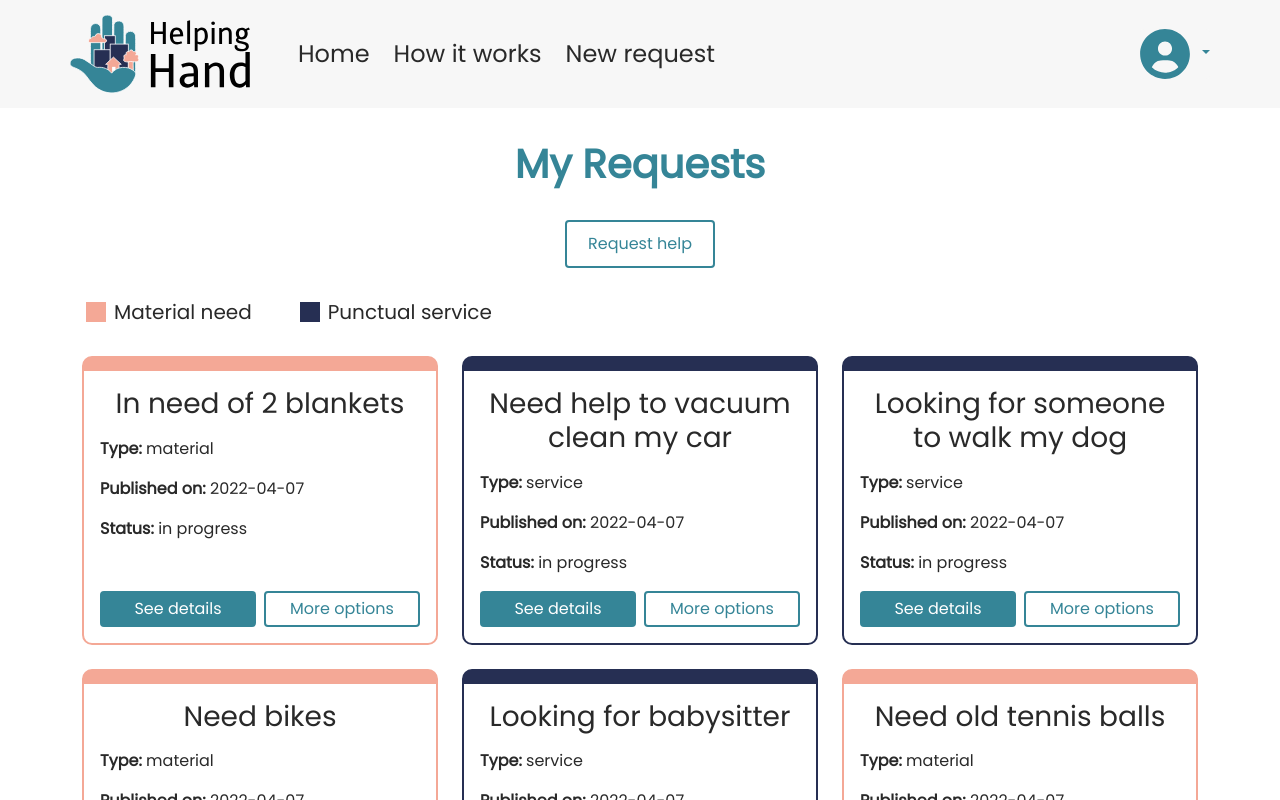
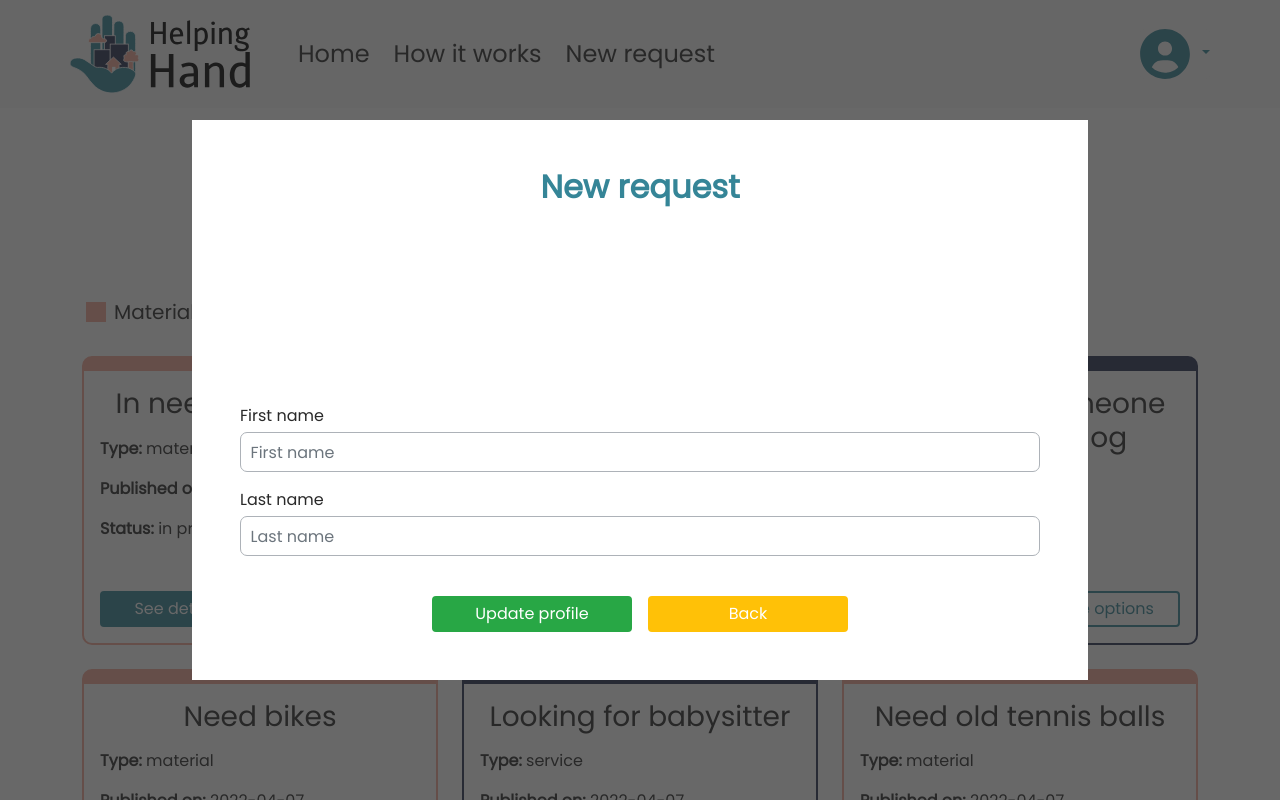
Before and after one commit to MathieuParadis/helping-hand, a React (Create React App) app: page /my-requests in a window 1280 px wide. Both pictures are taken after a click on the element "New request". Shown: the top 800 px of the page. Built offline with nearby package versions, Linux system fonts and the light colour scheme; what pigeon-maps would draw is missing.

Commit message:
Edited newUserRequestModal

```diff
--- a/src/App.jsx
+++ b/src/App.jsx
@@ -18,6 +18,7 @@ import UserRequests from './pages/UserRequests';
 import Flash from './components/Flash';
 import Footer from './components/Footer';
 import Navigation from './components/Navigation';
+import NewUserRequestModal from './components/NewUserRequestModal';
 
 // REACT FONTAWESOME IMPORTS
 import { library } from "@fortawesome/fontawesome-svg-core";
@@ -30,6 +31,7 @@ const App = () => {
       <Router>
         <Navigation />
         <Flash />
+        <NewUserRequestModal />
         <Routes>
           <Route path="/" element={<Home />} />
           <Route path="/my-chats" element={<Chat />} />
--- a/src/components/HamburgerMenu.jsx
+++ b/src/components/HamburgerMenu.jsx
@@ -14,9 +14,16 @@ const HamburgerMenu = () => {
     document.querySelector("body").classList.toggle("clicked");
   };
 
-  const openModalNewRequest = () => {
+  const openNewUserRequestModal = (e) => {
+    const newUserRequestModal = document.querySelector(".new-user-request-modal");
+    const showUserRequestModal = document.querySelector(".show-user-request-modal");
+    const editUserRequestModal = document.querySelector(".edit-user-request-modal");
+
     handleMenu();
-    alert("new request");
+    newUserRequestModal.style.visibility = 'visible';
+    showUserRequestModal.style.visibility = 'hidden';
+    editUserRequestModal.style.visibility = 'hidden';
+    document.querySelector("body").classList.add("clicked");
   }
 
   const signOut = () => {
@@ -45,7 +52,7 @@ const HamburgerMenu = () => {
           <div className="menu">
             <NavLink className="menu-link my-2" exact="true" to="/" onClick={handleMenu}>Home</NavLink>
             <NavLink className="menu-link my-2" exact="true" to="/how-it-works" onClick={handleMenu}>How it works</NavLink>
-            <p className="menu-item my-2" onClick={() => openModalNewRequest()}>New request</p>
+            <p className="menu-item my-2" onClick={() => openNewUserRequestModal()}>New request</p>
             <NavLink className="menu-link my-2" exact="true" to="/my-profile" onClick={handleMenu}>My profile</NavLink>
             <NavLink className="menu-link my-2" exact="true" to="/my-requests" onClick={handleMenu}>My requests</NavLink>
             <NavLink className="menu-link my-2" exact="true" to="/my-chats" onClick={handleMenu}>My chats</NavLink>
--- a/src/components/Navigation.jsx
+++ b/src/components/Navigation.jsx
@@ -25,8 +25,15 @@ const Navigation = () => {
     }
   }
 
-  const openModalNewRequest = () => {
-    alert("new request");
+  const openNewUserRequestModal = (e) => {
+    const newUserRequestModal = document.querySelector(".new-user-request-modal");
+    const showUserRequestModal = document.querySelector(".show-user-request-modal");
+    const editUserRequestModal = document.querySelector(".edit-user-request-modal");
+
+    newUserRequestModal.style.visibility = 'visible';
+    showUserRequestModal.style.visibility = 'hidden';
+    editUserRequestModal.style.visibility = 'hidden';
+    document.querySelector("body").classList.add("clicked");
   }
 
   const signOut = () => {
@@ -62,7 +69,7 @@ const Navigation = () => {
                 <div className="d-none d-lg-flex">
                   <NavLink exact="true" to="/" className="navlink h4 me-4 me-xl-4 mb-0">Home</NavLink>
                   <NavLink exact="true" to="/how-it-works" className="navlink h4 me-4 me-xl-4 mb-0">How it works</NavLink>
-                  <p className="navlink h4 mb-0" onClick={() => openModalNewRequest()}>New request</p>
+                  <p className="navlink h4 mb-0" onClick={() => openNewUserRequestModal()}>New request</p>
                 </div>
               </div>
               <DropdownButton
--- a/src/components/NewUserRequestModal.jsx
+++ b/src/components/NewUserRequestModal.jsx
@@ -8,16 +8,41 @@ const NewUserRequestModal = () => {
     document.querySelector("body").classList.remove("clicked");
   }
 
+  const createRequest = () => {
+    alert("creating new request");
+  }
+
   return (
     <div className="new-user-request-modal">
       <div className="new-user-request-modal-overlay"></div>
       <div className="new-user-request-modal-white-bg">
-        <div className="new-user-request-modal-content d-flex flex-column justify-content-between p-4 p-md-5">
-          <div>
-            New user request modal
+
+
+        <div className="new-user-request-modal-content d-flex flex-column justify-content-between align-items-center w-100 p-4 p-md-5">
+          <h2 className="text-primary fw-bold mb-5">New request</h2>
+          <div className="form-container w-100">
+            <form onSubmit={createRequest} className="d-flex flex-column justify-content-center w-100">
+              <div className="input mb-3">
+                <label htmlFor="first_name" className="mb-1">First name</label>
+                <input type="text" className="form-control" id="first-name" aria-describedby="first_name input field" placeholder="First name" required />
+              </div>
+              <div className="input mb-3">
+                <label htmlFor="last_name" className="mb-1">Last name</label>
+                <input type="text" className="form-control" id="last-name" aria-describedby="last_name input field" placeholder="Last name" required />
+              </div>
+
+              <div className="d-flex flex-column flex-md-row justify-content-md-center mt-4">
+                <button type="submit" className="btn button-success button-modal me-0 me-md-2 mb-3 mb-md-0 p-1">Update profile</button>
+                <button className="btn button-warning button-modal ms-0 ms-md-2 p-1" onClick={() => closeNewUserRequestModal()}>Back</button>
+              </div>
+            </form>
           </div>
-          <button className="btn button-danger button-modal p-1" onClick={() => closeNewUserRequestModal()}>Cancel</button>
         </div>
+
+
+
+
+
       </div>
     </div>
   );
--- a/src/pages/Rules.jsx
+++ b/src/pages/Rules.jsx
@@ -8,8 +8,8 @@ const Rules = () => {
 
   return (
     <div className="rules bg2 margin-mobile">
-      <div class="container d-flex justify-content-center">
-        <div class="box border-radius-5 p-3 my-3">
+      <div className="container d-flex justify-content-center">
+        <div className="box border-radius-5 p-3 my-3">
           <h1 className="text-primary text-center fw-bold pb-3 pb-md-4">How it works</h1>
           <ul>
             <li className="mb-2">Can't ask for money or donations</li>
--- a/src/pages/UserRequests.jsx
+++ b/src/pages/UserRequests.jsx
@@ -4,7 +4,6 @@ import React, {useState, useEffect} from 'react';
 // COMPONENTS IMPORTS
 import EditUserRequestModal from '../components/EditUserRequestModal';
 import MaterialRequestCard from '../components/MaterialRequestCard';
-import NewUserRequestModal from '../components/NewUserRequestModal';
 import ServiceRequestCard from '../components/ServiceRequestCard';
 import ShowUserRequestModal from '../components/ShowUserRequestModal';
 
@@ -86,7 +85,6 @@ const UserRequests = () => {
 
   return (
     <>
-      <NewUserRequestModal />
       <ShowUserRequestModal request={currentUserRequest} setOpenEditModal={openEditUserRequestModal} setMarkRequestAsFulfilled={markRequestAsFulfilled} />
       <EditUserRequestModal request={currentUserRequest} />
       <div className="user-requests">
--- a/src/styles/components/_newUserRequestModal.scss
+++ b/src/styles/components/_newUserRequestModal.scss
@@ -36,6 +36,46 @@
       min-height: 70vh;
       height: 100%;
       border: none;
+
+
+
+      .input {
+        position: relative;
+        display: block;
+        width: 100%;
+
+        input {
+          border: 1px solid var(--basic-color-grey-dark);
+          border-radius: 7px;
+          width: 100%;
+          height: 2.5em;
+          padding-top: 0.3em;
+          padding-bottom: 0.3em;
+          padding-left: 0.6em;
+          outline: none;
+
+          &:focus {
+            border: none;
+            outline: none;
+            border-color: var(--prim-color);
+            box-shadow: 0 0 10px var(--prim-color);
+          }
+        }
+      }
+
+
+
+
+
+
+
+
+
+
+
+
+
+
     }
   }
 }
```
